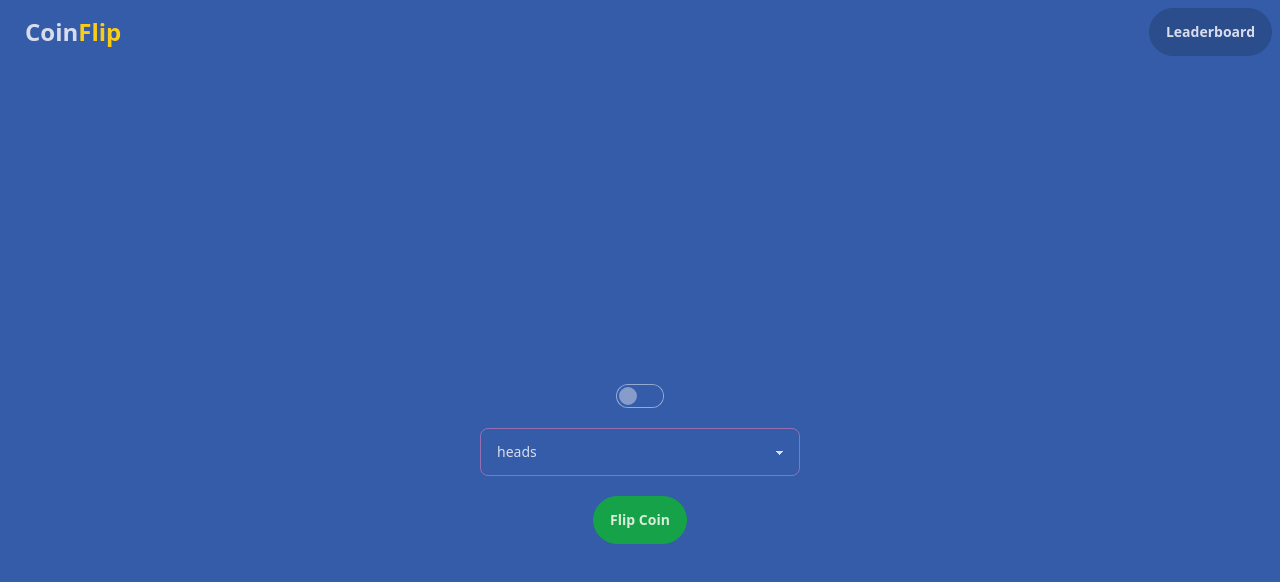
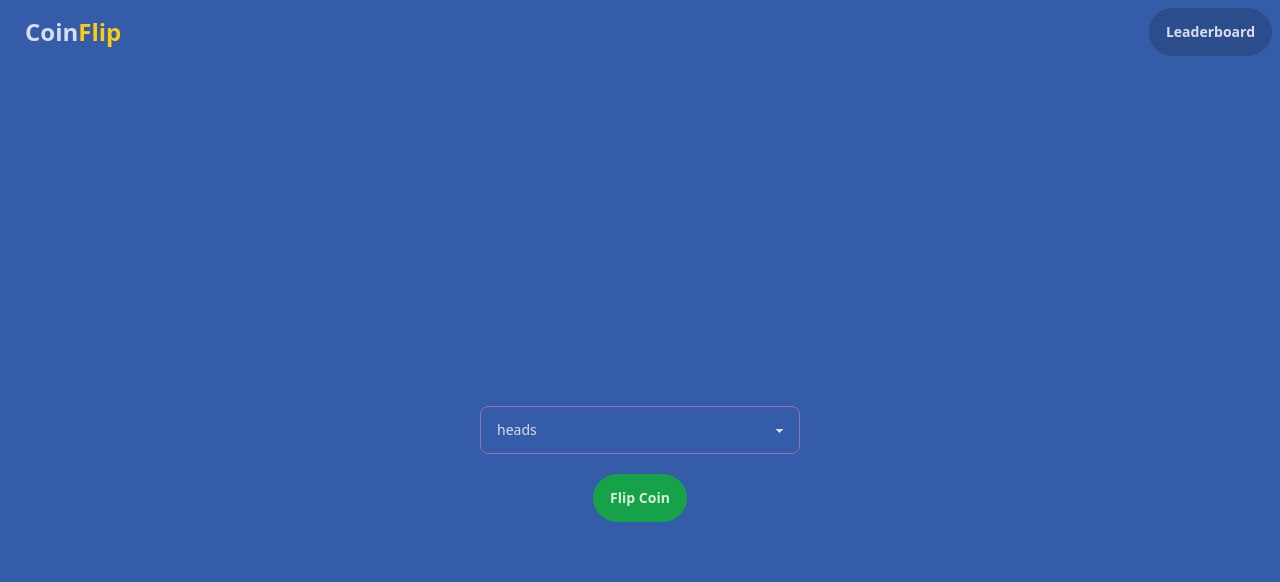
Before and after one commit to reubenjds/coinflip, a SvelteKit app: page / in a window 1280 px wide. Shown: the top 582 px of the page. Built offline with nearby package versions, Linux system fonts and the light colour scheme.

Commit message:
feat: fixed streak

```diff
--- a/src/routes/+page.svelte
+++ b/src/routes/+page.svelte
@@ -20,14 +20,9 @@
     streak = 0;
   }
 
-  function name() {
-    console.log("hello world")
-  }
-
 </script>
 
 <div class="flex flex-col text-lg justify-center place-items-center min-h-screen gap-5">
-  <input type="checkbox" class="toggle toggle-success" on:toggle={name} />
   {#if flip === -1}
   <select bind:value={selectedFlip} class="select select-secondary w-full max-w-xs">
     <option value={1} selected>heads</option>
```
